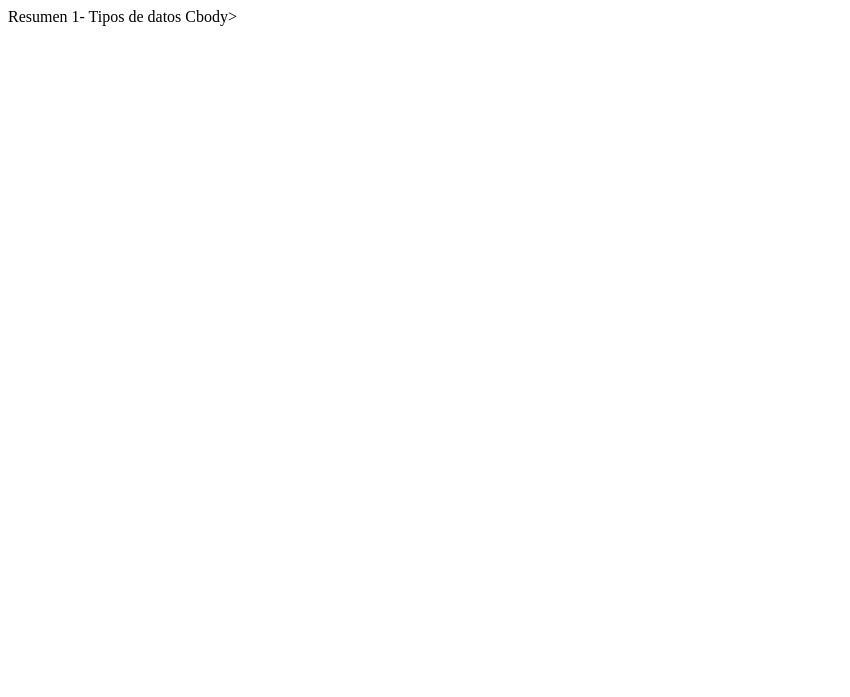
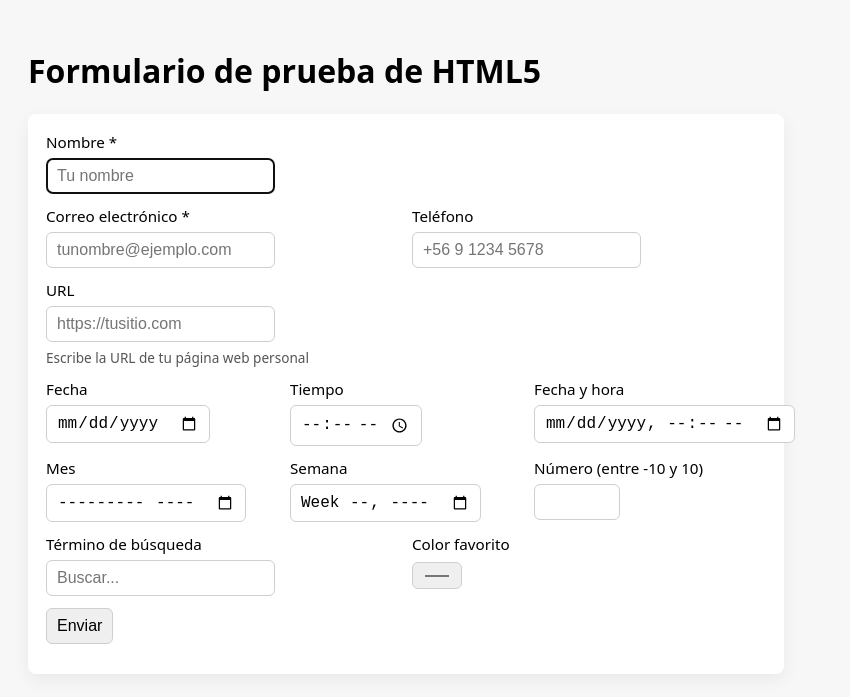
Before and after one commit to Jboschlagos/Ejercicios-de-Javascript, a plain HTML site: page Index.html in a window 1280 px wide. Shown: the whole page, without its empty margins (0-850 px from the left). Drawn offline with Linux system fonts and the light colour scheme.

Commit message:
modificacion general del html

```diff
--- a/Index.html
+++ b/Index.html
@@ -1,37 +1,113 @@
+<!doctype html>
+<html lang="es">
+<head>
+  <meta charset="utf-8" />
+  <meta name="viewport" content="width=device-width,initial-scale=1" />
+  <title>Formulario de prueba de HTML5</title>
+  <style>
+    body { font-family: system-ui, -apple-system, "Segoe UI", Roboto, Arial; padding: 20px; background:#f7f7f7; }
+    form { background: white; padding: 18px; border-radius: 8px; max-width: 720px; box-shadow: 0 6px 18px rgba(0,0,0,.06); }
+    fieldset { border: none; margin: 0; padding: 0; }
+    .row { display:flex; gap:12px; flex-wrap:wrap; margin-bottom:12px; }
+    label { display:block; font-size: .95rem; margin-bottom:6px; }
+    input, button { font-size: 1rem; padding: 8px 10px; border-radius:6px; border:1px solid #cfcfcf; }
+    .col { flex:1 1 220px; min-width:180px; }
+    .help { font-size: .85rem; color:#555; margin-top:6px; }
+    .full { width:100%; }
+  </style>
+</head>
+<body>
+  <h1>Formulario de prueba de HTML5</h1>
 
-<!DOCTYPE html
-<html
-<head>
+  <form action="" method="get" novalidate>
+    <fieldset>
+      <!-- Nombre (texto, obligatorio, autofocus) -->
+      <div class="row">
+        <div class="col full">
+          <label for="nombre">Nombre <span aria-hidden="true">*</span></label>
+          <input id="nombre" name="nombre" type="text" required autofocus placeholder="Tu nombre" />
+        </div>
+      </div>
 
-<meta charset=”utf-8”
+      <!-- Correo (email, obligatorio) -->
+      <div class="row">
+        <div class="col">
+          <label for="email">Correo electrónico <span aria-hidden="true">*</span></label>
+          <input id="email" name="email" type="email" required placeholder="tunombre@ejemplo.com" />
+        </div>
 
-<meta name=”Viewport” content=”width=device-width”
- <title>Resumen 1- Tipos de datos</tit le>
-</head>
+        <!-- Teléfono (tel) -->
+        <div class="col">
+          <label for="telefono">Teléfono</label>
+          <input id="telefono" name="telefono" type="tel" placeholder="+56 9 1234 5678" />
+        </div>
+      </div>
 
-Cbody>
-<Script
+      <!-- URL (url) con ayuda -->
+      <div class="row">
+        <div class="col full">
+          <label for="url">URL</label>
+          <input id="url" name="url" type="url" placeholder="https://tusitio.com" aria-describedby="help-url" />
+          <div id="help-url" class="help">Escribe la URL de tu página web personal</div>
+        </div>
+      </div>
 
- var miString = Hola!’
- var miNumero 32.45;
- var miBooleano true;
- var miNull = nul;
+      <!-- Fecha, tiempo, fecha y hora, mes, semana -->
+      <div class="row">
+        <div class="col">
+          <label for="fecha">Fecha</label>
+          <input id="fecha" name="fecha" type="date" />
+        </div>
 
- var miIndefinido = undefined;
+        <div class="col">
+          <label for="hora">Tiempo</label>
+          <input id="hora" name="hora" type="time" />
+        </div>
 
- var miobjeto = { ‘patas’: 4, “nombre’: ‘Perro,’ladrar’: function() console. Log(‘Guau! ¡*): }
+        <div class="col">
+          <label for="fechaHora">Fecha y hora</label>
+          <!-- datetime-local en lugar de datetime (más soportado) -->
+          <input id="fechaHora" name="fechaHora" type="datetime-local" />
+        </div>
+      </div>
 
+      <div class="row">
+        <div class="col">
+          <label for="mes">Mes</label>
+          <input id="mes" name="mes" type="month" />
+        </div>
 
+        <div class="col">
+          <label for="semana">Semana</label>
+          <input id="semana" name="semana" type="week" />
+        </div>
 
- console. Log(mistring);
- console. Log(miNumero):
- console.Log(miBoDleano)
- console.Log (miNull);
+        <div class="col">
+          <label for="numero">Número (entre -10 y 10)</label>
+          <input id="numero" name="numero" type="number" min="-10" max="10" step="1" />
+        </div>
+      </div>
 
- console. Log(miIndefinido);
- console. Log(miObjeto):
+      <!-- Búsqueda y color -->
+      <div class="row">
+        <div class="col">
+          <label for="buscar">Término de búsqueda</label>
+          <input id="buscar" name="buscar" type="search" placeholder="Buscar..." />
+        </div>
 
+        <div class="col">
+          <label for="color">Color favorito</label>
+          <input id="color" name="color" type="color" value="#ff0000" />
+        </div>
+      </div>
 
- </script>
- </body>
-</htm
+      <!-- Botón de envío -->
+      <div class="row">
+        <div>
+          <button type="submit">Enviar</button>
+        </div>
+      </div>
+    </fieldset>
+  </form>
+</body>
+</html>
```
Also changed, not shown: asset/css/style.css (added).
